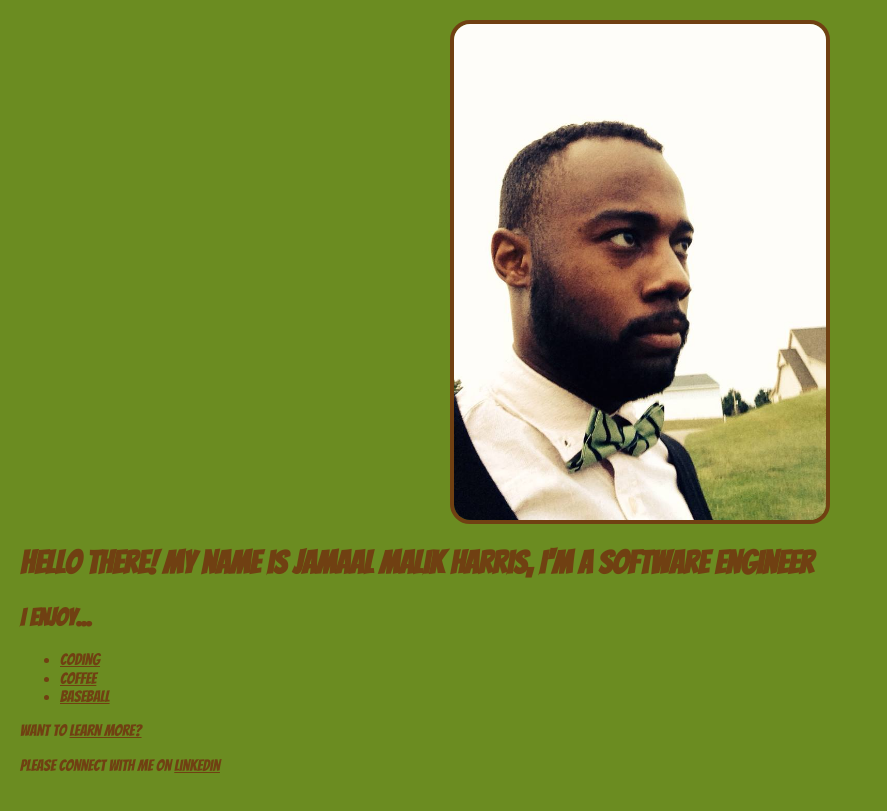
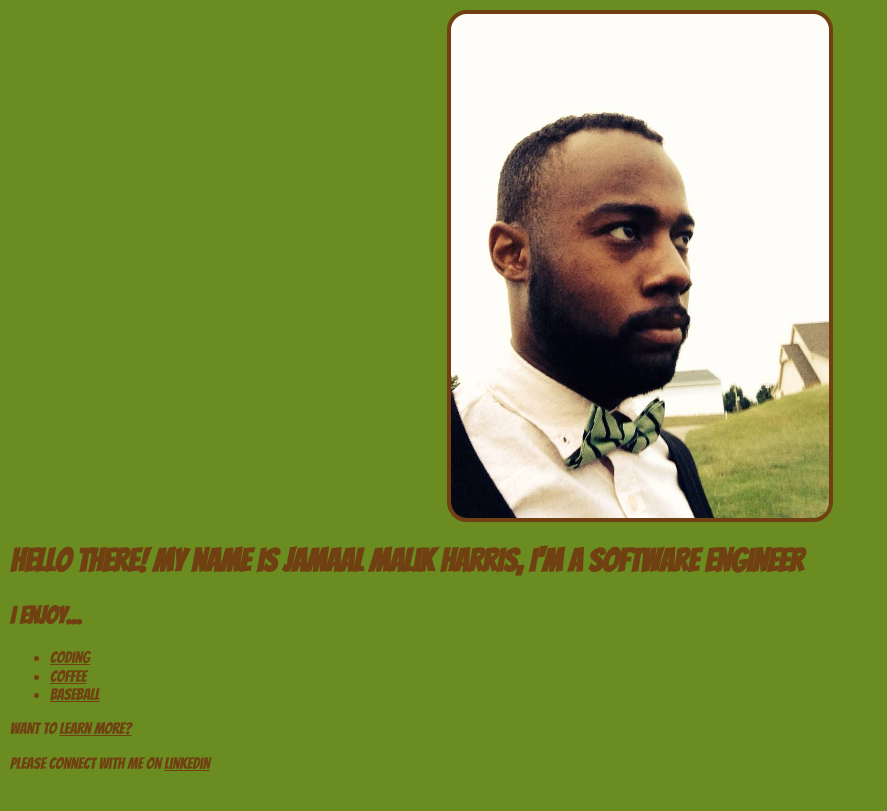
Before and after one commit to JamaalHarris/personal_site, a website built with Vite: page index.html in a window 1280 px wide. Shown: the whole page, without its empty margins (0-887 px from the left). Built offline with nearby package versions, Linux system fonts and the light colour scheme; a web font is replaced by a local one.

Commit message:
further refactors body spacing and removes html designation from css

```diff
--- a/styles.css
+++ b/styles.css
@@ -23,7 +23,7 @@
 }
 
 
-body, html {
+body {
     margin: 0;
     padding: 10px;
     background: var(--background);
```
